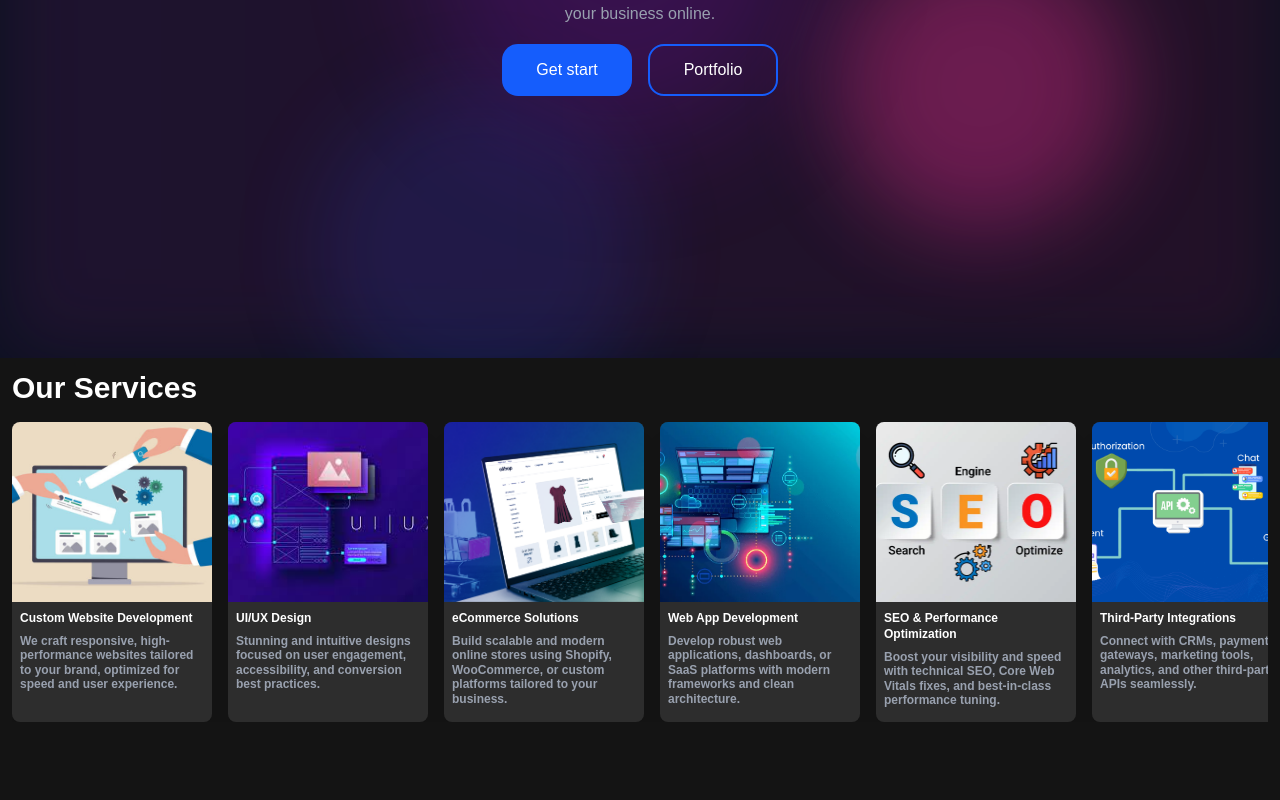
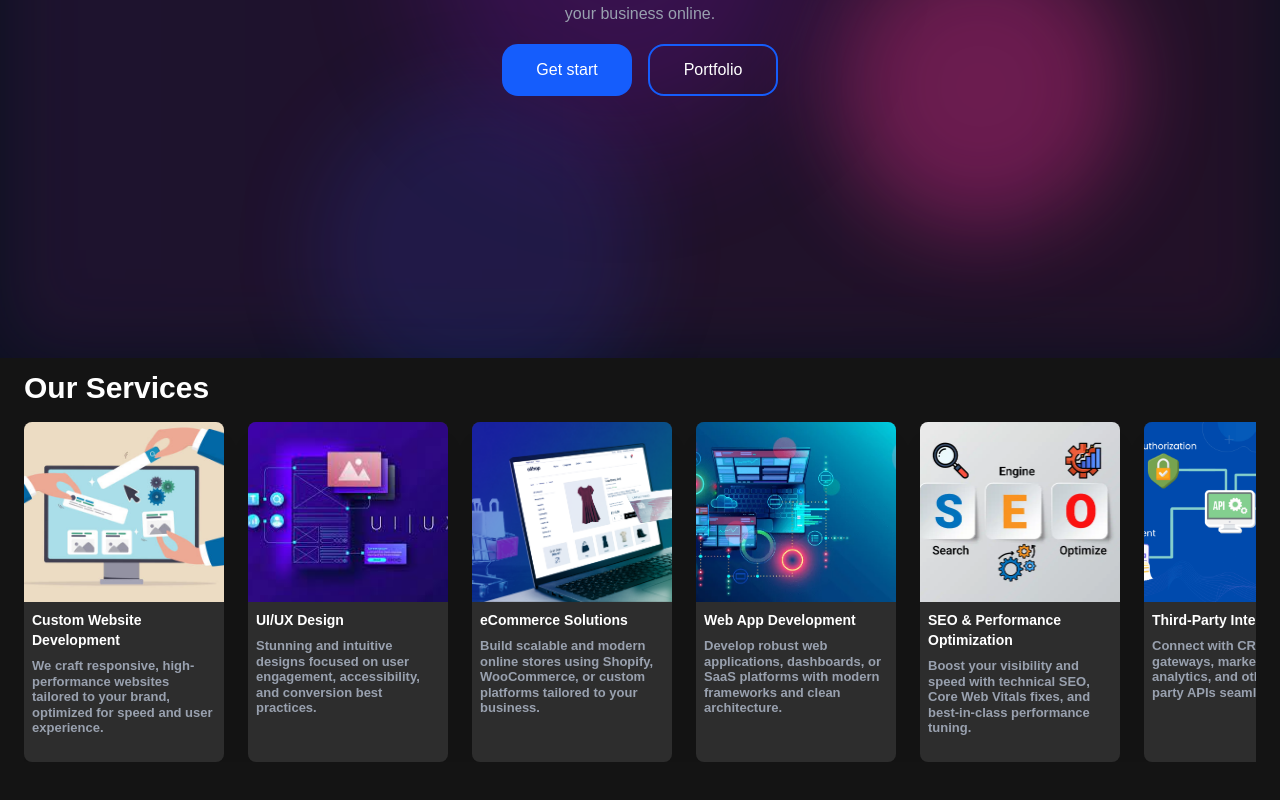
Before and after one commit to athulcoder/klyro5, a Next.js app: page / in a window 1280 px wide. Shown: the part 442-1242 px from the top of the page. Built offline with nearby package versions, Linux system fonts and the light colour scheme.

Commit message:
service tab completed

```diff
--- a/app/(home)/page.js
+++ b/app/(home)/page.js
@@ -7,9 +7,9 @@ export default function HomePage() {
   return (
     <div className="relative w-full h-screen">
       <GradientBackground />
-      <div className="relative z-20 flex flex-col h-full p-3 text-white text-3xl font-bold bg-[#141414]">
-        <h1>Our Services</h1>
-        <div className="flex overflow-scroll gap-4 w-full overflow-x-auto whitespace-nowrap scrollbar-hidden my-4">
+      <div className="relative z-20 flex flex-col h-full p-3 text-white text-3xl font-bold bg-[#141414] min-lg:px-6">
+        <h1 className="">Our Services</h1>
+        <div className="flex overflow-scroll gap-4 w-full  overflow-x-auto whitespace-nowrap scrollbar-hidden my-4 min-lg:flex min-lg:gap-6 ">
           {ServiceList.map((item) => {
             return (
               <ServiceCard
--- a/components/ServiceCard.js
+++ b/components/ServiceCard.js
@@ -3,7 +3,7 @@ import React from "react";
 
 function ServiceCard({ title, image, description }) {
   return (
-    <div className="bg-[#2d2d2d] min-w-[200px]   shadow-xl h-[300px] rounded-lg  transition  duration-300 ">
+    <div className="bg-[#2d2d2d] min-w-[200px] max-w-[300px]  min-lg:w-[240px] shadow-xl h-[310px] min-lg:h-[340px] rounded-lg  transition  duration-300 ">
       <div className="w-full h-[180px] relative">
         <Image
           src={image}
@@ -13,9 +13,11 @@ function ServiceCard({ title, image, description }) {
           className="rounded-t-lg"
         />
       </div>
-      <div className="p-2 flex flex-col gap-2">
-        <h1 className="text-xs font-semibold text-white text-wrap">{title}</h1>
-        <p className="text-gray-400 text-[12px] text-left text-wrap">
+      <div className="p-2 flex flex-col gap-2 ">
+        <h1 className="text-xs font-semibold text-white text-wrap min-lg:text-sm">
+          {title}
+        </h1>
+        <p className="text-gray-400 text-[12px] text-left text-wrap min-lg:text-[13px]">
           {description}
         </p>
       </div>
```
